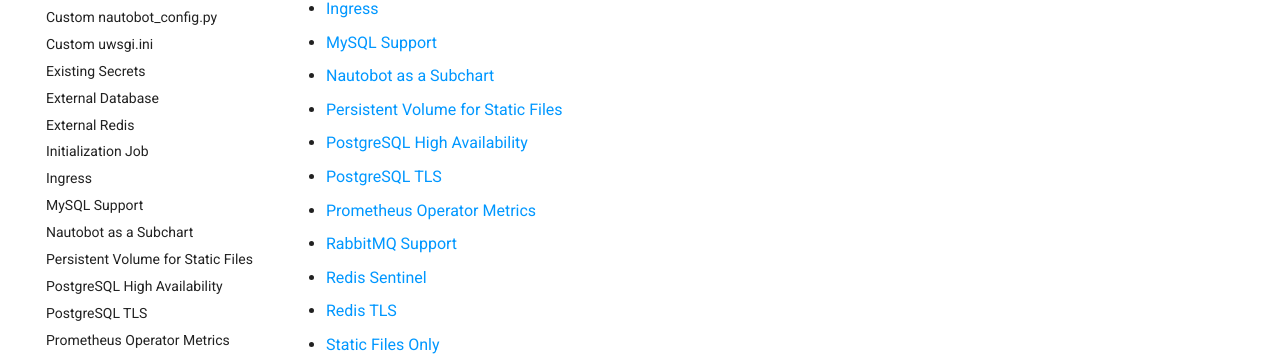
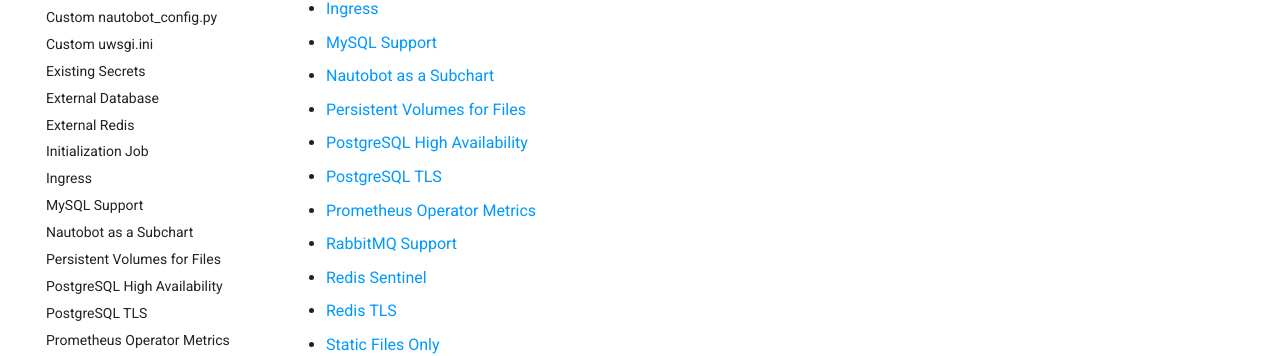
Before and after one commit to nautobot/helm-charts, an MkDocs documentation site: the page built from docs/advanced-features/index.md, in a window 1280 px wide and 900 px high, scrolled down 509 px. Shown: the part 236-592 px from the top of the window. Built offline with MkDocs 1.6.1 and Material for MkDocs 9.7.7, drawn with Linux system fonts in a browser that asks for light colours; comment, search, counter and statistics services are not loaded.

Commit message:
chore(docs): update docs for persistent volumes

```diff
--- a/docs/advanced-features/index.md
+++ b/docs/advanced-features/index.md
@@ -14,7 +14,7 @@
 * [Ingress](ingress/)
 * [MySQL Support](mysql/)
 * [Nautobot as a Subchart](nautobot-as-subchart/)
-* [Persistent Volume for Static Files](persistence/)
+* [Persistent Volumes for Files](persistence/)
 * [PostgreSQL High Availability](postgresql-ha/)
 * [PostgreSQL TLS](postgresql-tls/)
 * [Prometheus Operator Metrics](prometheus-metrics/)
--- a/mkdocs.yml
+++ b/mkdocs.yml
@@ -83,7 +83,7 @@
     - Ingress: "advanced-features/ingress.md"
     - MySQL Support: "advanced-features/mysql.md"
     - Nautobot as a Subchart: "advanced-features/nautobot-as-subchart.md"
-    - Persistent Volume for Static Files: "advanced-features/persistence.md"
+    - Persistent Volumes for Files: "advanced-features/persistence.md"
     - PostgreSQL High Availability: "advanced-features/postgresql-ha.md"
     - PostgreSQL TLS: "advanced-features/postgresql-tls.md"
     - Prometheus Operator Metrics: "advanced-features/prometheus-metrics.md"
```
Also changed, not shown: docs/advanced-features/persistence.md (+2 -2 lines).
